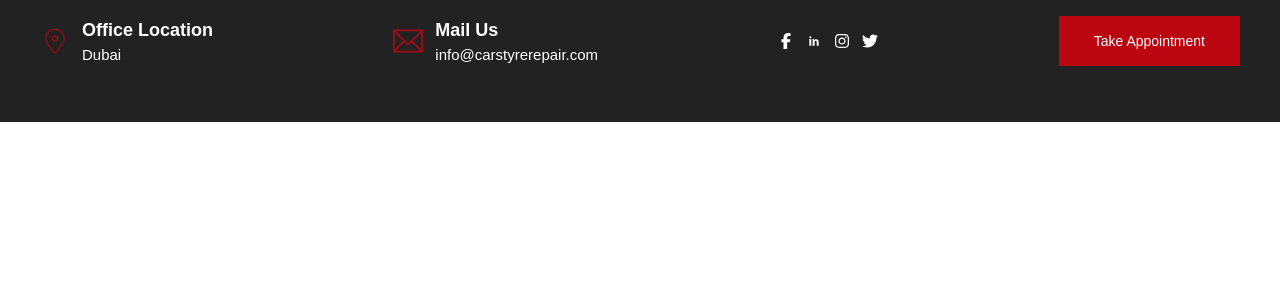
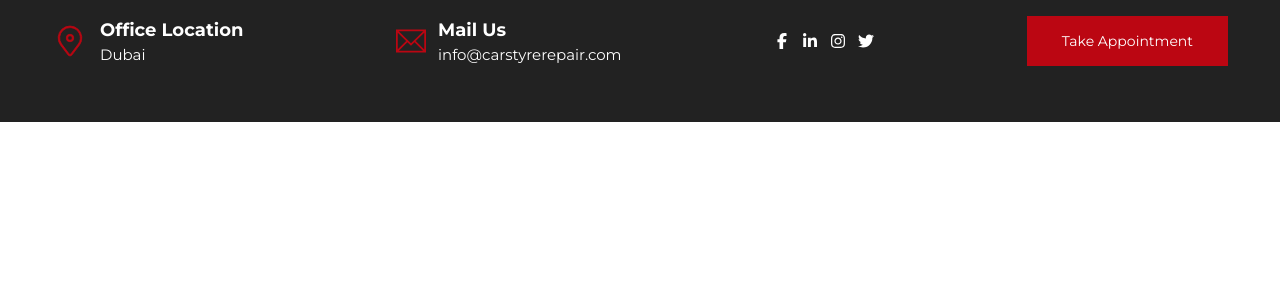
Before and after one commit to TopDEV-fs/CarstyreRepair_Website, a Next.js app: page / in a window 1280 px wide. Shown: the top 300 px of the page. Built offline with nearby package versions, Linux system fonts and the light colour scheme.

Commit message:
update header

```diff
--- a/src/app/Components/Header.jsx
+++ b/src/app/Components/Header.jsx
@@ -2,7 +2,7 @@ import React from 'react'
 import { CiLocationOn } from "react-icons/ci"
 import { TfiEmail } from "react-icons/tfi"
 import { FaFacebookF } from "react-icons/fa6"
-import { TiSocialLinkedin } from "react-icons/ti"
+import { FaLinkedinIn } from "react-icons/fa"
 import { FaInstagram } from "react-icons/fa6"
 import { FaTwitter } from "react-icons/fa"
 
@@ -10,35 +10,35 @@ import { FaTwitter } from "react-icons/fa"
 const Header = () => {
   return (
     <header className='bg-[#222222] text-white flex justify-center pt-4 max-lg:hidden'>
-        <div className='w-full max-w-[1200px] flex justify-between  pb-[55px]'>
+        <div className='container w-full flex justify-between pb-fiftyfive mx-twintytwo px-3'>
             {/* Location */}
-            <div className='flex gap-3 items-center'>
-                <CiLocationOn  className='text-3xl text-[#A00B15]'/>
+            <div className='flex gap-3 items-center justify-center'>
+            <CiLocationOn className="text-4xl text-red stroke-[.5px]" />
                 <div>
                     <h5 className='font-semibold text-lg'>Office Location</h5>
-                    <p className='text-[15px]'>Dubai</p>
+                    <p className='text-fifteen'>Dubai</p>
                 </div>
             </div>
             {/* Mail */}
-            <div className='flex gap-3 items-center'>
-                <TfiEmail className='text-3xl text-[#A00B15]'/>
+            <div className='flex gap-3 items-center justify-center'>
+                <TfiEmail className='text-3xl text-red'/>
                 <div>
                     <h5 className='font-semibold text-lg'>Mail Us</h5>
-                    <p className='text-[15px]'><a href=''>info@carstyrerepair.com</a></p>
+                    <p className='text-fifteen'><a href=''>info@carstyrerepair.com</a></p>
                 </div>
             </div>
             {/* Social Icons */}
-            <div className='flex items-center'>
-                <ul className='flex gap-3'>
+            <div className='flex items-center justify-center'>
+                <ul className='flex gap-3 text-seventeen'>
                     <li><a href="#"><FaFacebookF /></a></li>
-                    <li><a href="#"><TiSocialLinkedin /></a></li>
+                    <li><a href="#"><FaLinkedinIn /></a></li>
                     <li><a href="#"><FaInstagram /></a></li>
                     <li><a href="#"><FaTwitter /></a></li>
                 </ul>
             </div>
             {/* Appointment Button */}
-            <div className='flex items-center'>
-                <a href='#' className='bg-[#BB0612] text-center text-sm py-[15px] px-[35px] hover:bg-transparent'>
+            <div className='flex items-center justify-center'>
+                <a href='#' className='bg-red text-sm py-fifteen px-thirtyfive hover:bg-transparent'>
                     Take Appointment
                 </a>
             </div>
--- a/src/app/globals.css
+++ b/src/app/globals.css
@@ -1,8 +1,21 @@
+@import url('https://fonts.googleapis.com/css2?family=Montserrat:wght@400;700&family=Roboto:wght@400;700&display=swap');
+
 @tailwind base;
 @tailwind components;
 @tailwind utilities;
 
 @import '@fontsource/montserrat';
+@import 'typeface-roboto';
+
+*{
+  margin: 0;
+  padding: 0;
+  box-sizing: border-box;
+}
+
+.container {
+  max-width: 1200px;
+}
 
 :root {
   --background: #ffffff;
@@ -19,5 +32,4 @@
 body {
   color: var(--foreground);
   background: var(--background);
-  font-family: Arial, Helvetica, sans-serif;
 }
--- a/tailwind.config.js
+++ b/tailwind.config.js
@@ -12,7 +12,51 @@ module.exports = {
         foreground: "var(--foreground)",
       },
       fontFamily: {
-        montserrat: ['Montserrat', 'sans-serif'],
+        sans: ['Montserrat', 'sans-serif'],
+      },
+      roboto: ['Roboto', 'sans-serif'], // Custom font class for Roboto
+      opacity: {
+        85: '0.85', // For example, 85% opacity
+      },
+      lineHeight: {
+        'custom-1.9': '1.9',
+      },
+      fontSize: {
+        fifteen: '15px',
+        twintytwo: '22px',
+      },
+      padding: {
+        fifteen: '15px',
+        thirtyfive: '35px',
+        fiftyfive: '55px'
+      },
+      margin: {
+        twintytwo: '22px',
+        '5': '5px'
+      },
+      width: {
+        'onefifty': '150px',
+        'twenty': '20px',
+        'seven': '7px',
+        'five': '5px'
+      },
+      maxWidth: {
+        '1359': '1350px',
+        '600': '600px',
+        '576': '576px',
+        '300': '300px',
+        '200': '200px'
+      },
+      height: {
+        'sixty': '60px',
+        'twenty': '20px',
+        'seven': '7px'
+      },
+      screens: {
+        'large-tab': '993px',
+      },
+      colors: {
+        'red': '#BB0612',
       },
     },
   },
```
